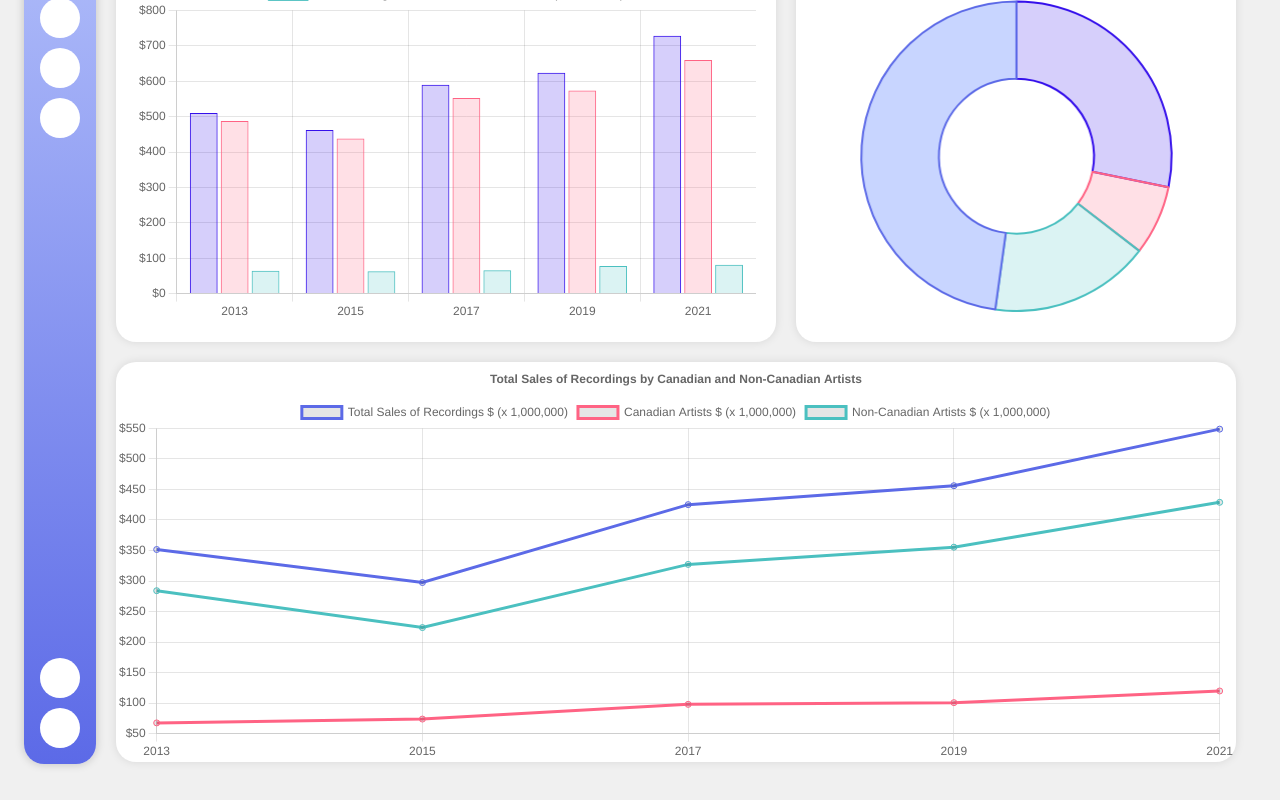
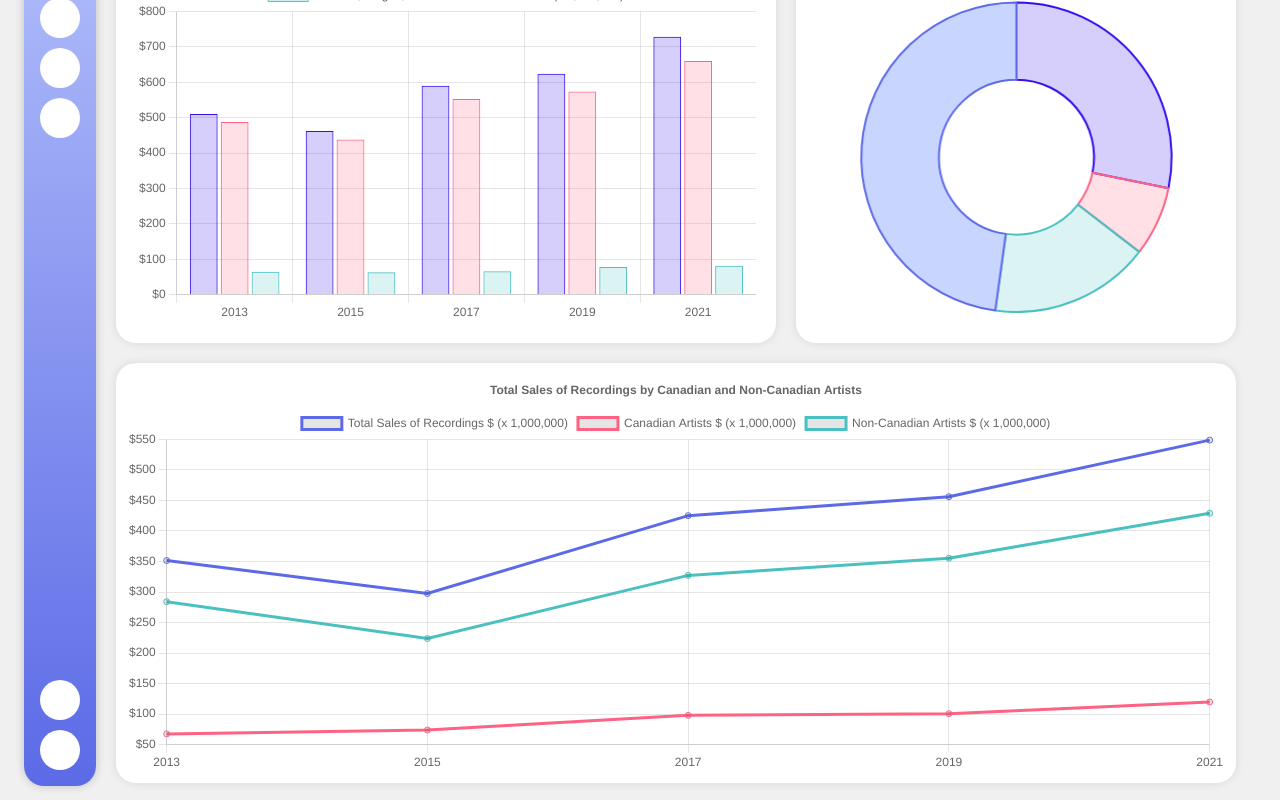
Before and after one commit to Aaron-Trippy/aaron-tripp-barchart, a Next.js app: page / in a window 1280 px wide. Shown: the part 342-1142 px from the top of the page. Before the commit the page ends 1120 px from the top, so only its background shows below. Built offline with nearby package versions, Linux system fonts and the light colour scheme.

Commit message:
fix linechart padding

```diff
--- a/styles/Home.module.css
+++ b/styles/Home.module.css
@@ -10,7 +10,7 @@
 
 .sideBar {
   display: flex;
-  height: 65.6rem;
+  height: 67rem;
   padding-bottom: 30px;
 }
 
@@ -78,4 +78,6 @@
   width: 100%;
   background-color: white;
   border-radius: 20px;
+  padding: 10px;
+  box-sizing: border-box;
 }
```
